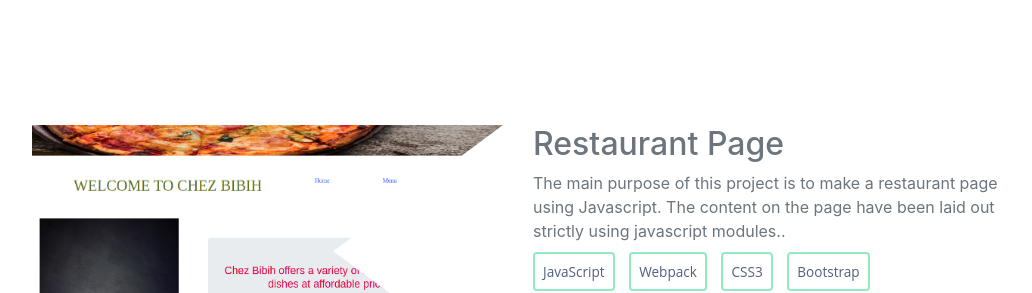
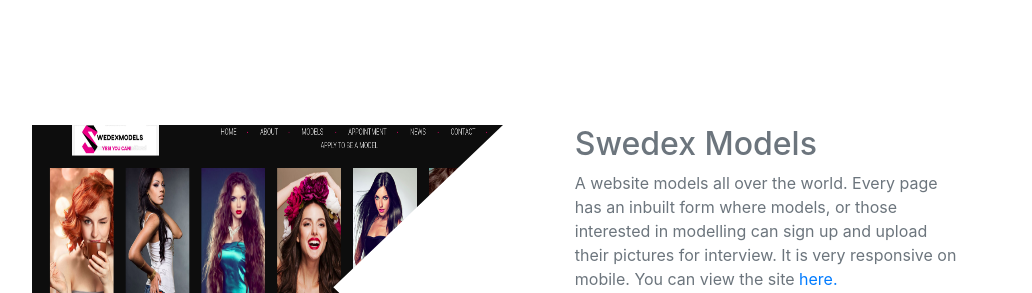
Before and after one commit to Datagirlcmr/now-moved, a plain HTML site: page index.html in a window 1280 px wide. Shown: the part 2415-2708 px from the top of the page, without its empty margins (122-1154 px from the left). Drawn offline with nearby package versions, Linux system fonts and the light colour scheme.

Commit message:
added projects

```diff
--- a/index.html
+++ b/index.html
@@ -34,7 +34,7 @@
           <div id="blink"></div>
         </div>
         <br> <br>
-        <p class= "text-secondary"> I am a <span class="text-danger font-weight-bold">self-taught</span> freelance web developper. My passion is building simple, beautiful user experiences.</p>
+        <p class= "text-secondary"> I am a <span class="text-danger font-weight-bold">self-taught</span> freelance web developer. My passion is building simple, beautiful user experiences.</p>
         <p class= "text-secondary">
           Check out some of my <a href="#projects">projects</a>
         </p>
@@ -112,6 +112,7 @@
         </div>
       </div>
 
+
       <div class=" jumbotron col-md-10 m-auto d-flex bg-white">
         <div class="col-md-6 d-none d-sm-block">
           <img class="image-fluid" src="./images/tictac.png" alt="microverse website">
@@ -170,25 +171,27 @@
 
       <div class=" jumbotron col-md-10 m-auto d-flex bg-white">
         <div class="col-md-6 d-none d-sm-block">
-          <img class="image-fluid" src="./images/restaurant1.png" alt="restaurant page">
+          <img class="image-fluid" src="./images/swedex.png" alt="modelling website">
         </div>
-        <div class="col-md-6 m-auto col-xs-10 col-sm-12">
-          <h2 class="text-secondary">Restaurant Page</h2>
-          <p class="text-secondary">The main purpose of this project is to make a restaurant page using Javascript.
-            The content on the page have been laid out strictly using javascript modules..
+        <div class="col-md-5 m-auto col-xs-10 col-sm-12">
+          <h2 class="text-secondary">Swedex Models</h2>
+          <p class="text-secondary">A website models all over the world. Every page
+            has an inbuilt form where models, or those interested in modelling can sign
+            up and upload their pictures for interview. It is very responsive on mobile. You can view the site <a href="https://www.swedexmodels.org/">here.</a>
           </p>
           <p class="tools">
-            <span>JavaScript</span>
-            <span>Webpack</span>
+            <span>HTML5</span>
             <span>CSS3</span>
             <span>Bootstrap</span>
+            <span>PHP</span>
+            <span>Wordpress</span>
           </p>
           <p class="d-flex">
-            <a class="linky p-3 rounded mr-2" href="https://raw.githack.com/Datagirlcmr/Restaurant-Page/development/dist/index.html">
+            <a class="linky p-3 rounded mr-2" href="https://swedexmodels.org/">
               Live Demo
               <img class="icons" src="./images/icons8-open-in-popup-30.png" alt="">
             </a>
-            <a class="whity p-3 rounded ml-2" href="https://github.com/Datagirlcmr/Restaurant-Page">
+            <a class="whity p-3 rounded ml-2" href="#">
             <img class="icons" src="./images/icons8-github-30.png" alt=""> View Source
           </a>
           </p>
```
Also changed, not shown: images/swedex.png (added).
